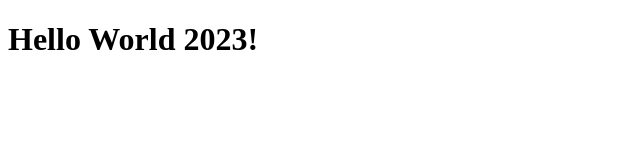
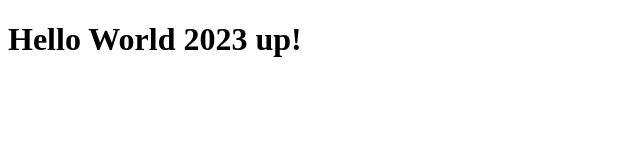
Before and after one commit to VolodymyrPylypchuk/landingWithSasha, a plain HTML site: page index.html in a window 1280 px wide. Shown: the full height of the page, 0-640 px from the left. Drawn offline with Linux system fonts and the light colour scheme.

Commit message:
html up2

```diff
--- a/index.html
+++ b/index.html
@@ -7,6 +7,6 @@
     <title>Document</title>
 </head>
 <body>
-    <h1>Hello World 2023!</h1>
+    <h1>Hello World 2023 up!</h1>
 </body>
 </html>
```
